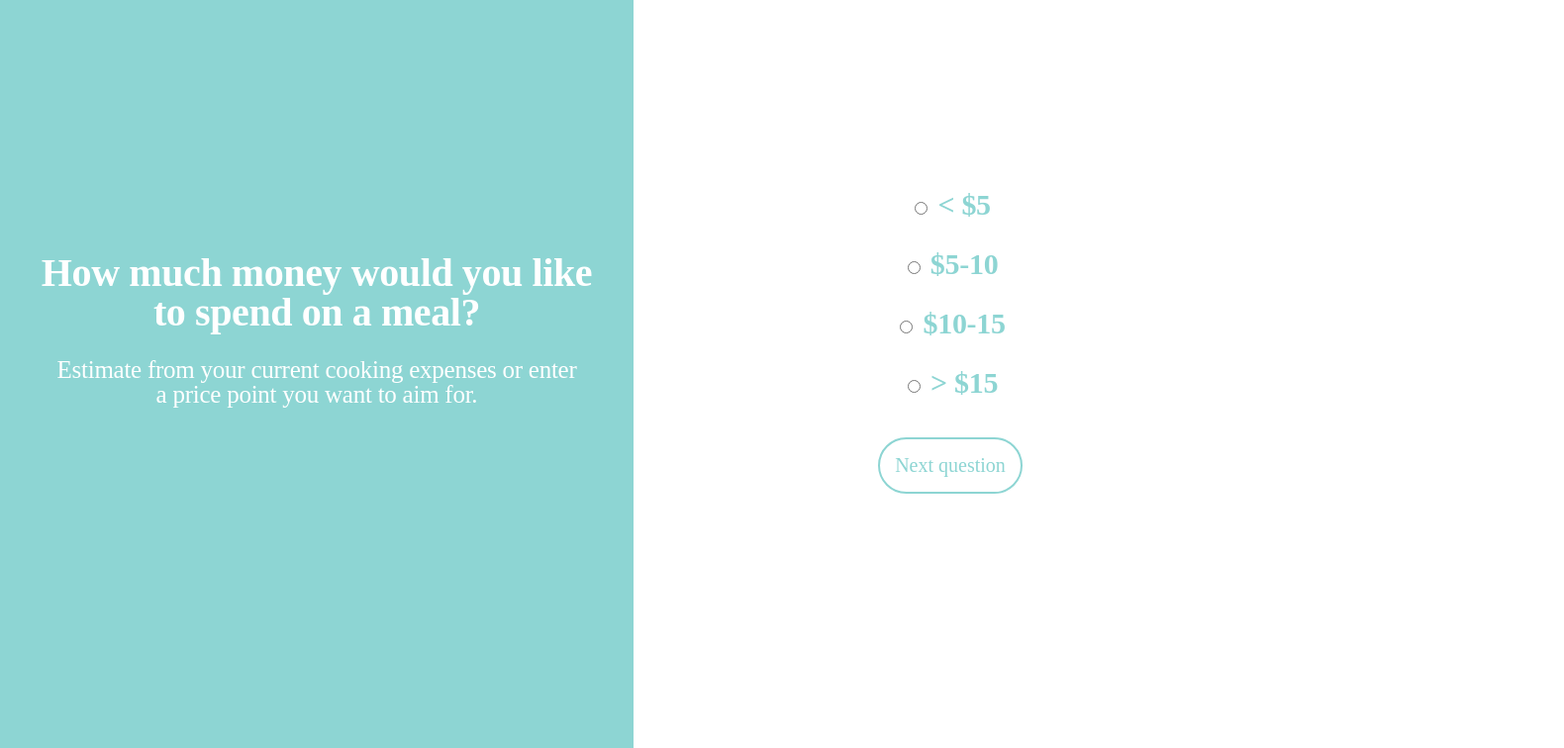
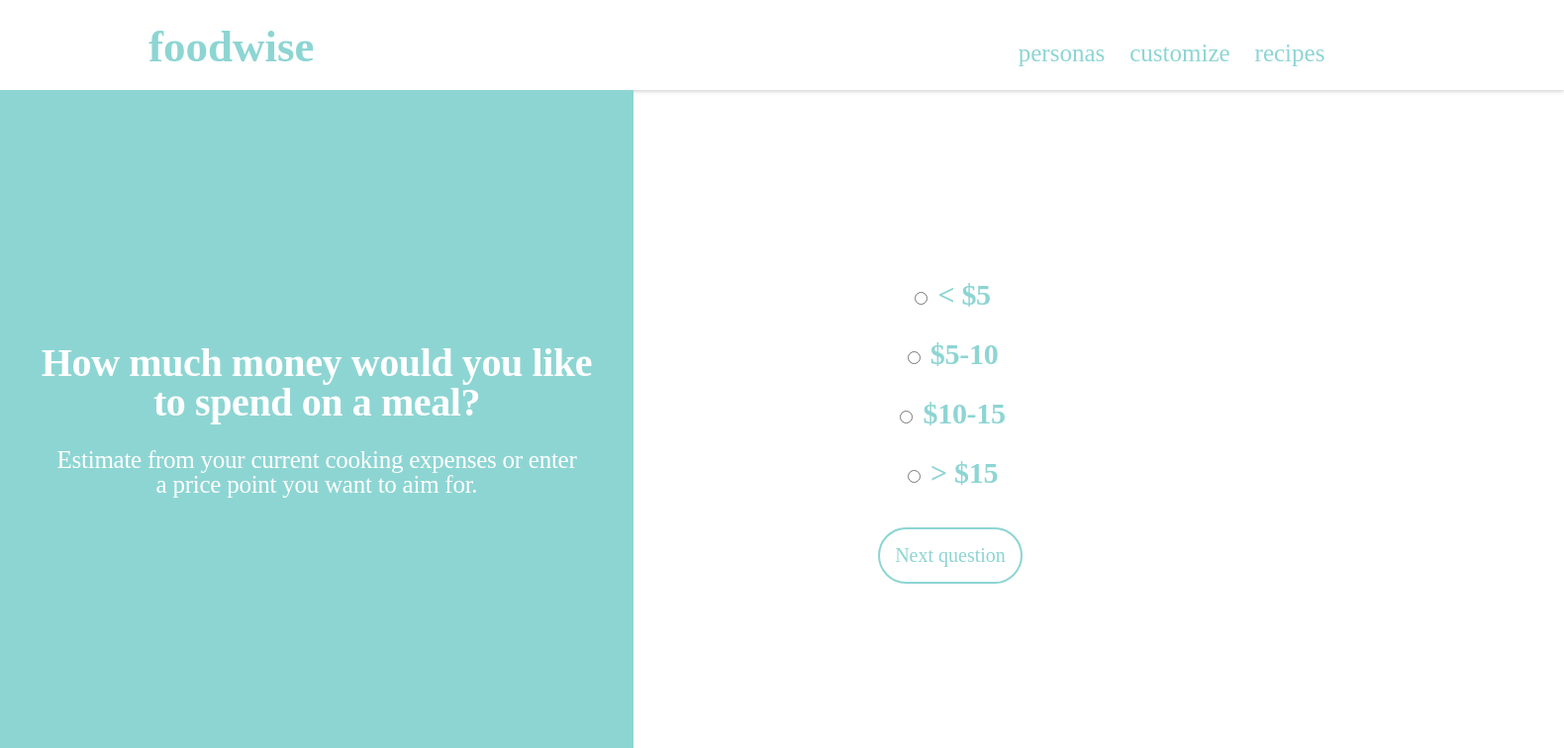
Before and after one commit to bstanfield/mealplanner, a React (Create React App) app: page /survey in a window 1280 px wide. Shown: the top 756 px of the page at 99% size, 1580 px wide, since content can reach past the window. Built offline with nearby package versions, Linux system fonts and the light colour scheme; a web font is replaced by a local one.

Commit message:
navigation

```diff
--- a/src/App.scss
+++ b/src/App.scss
@@ -1,4 +1,29 @@
 @import './variables.scss';
+
+.logo {
+  color: #8dd5d3;
+  font-size: 45px;
+  font-weight: 600;
+}
+
+.headers {
+  color: #8dd5d3;
+  font-size: 20px;
+  padding-left: 700px;
+  font-size: 25px;
+  font-weight: 500;
+}
+
+
+.headerhover:hover {
+  color: grey;
+}
+
+.hspace {
+  margin-left: .5em;
+  margin-right: .5em;
+}
+
 
 body {
   font-family: futura-pt;
@@ -103,10 +128,10 @@ p, ul {
 
 .nav-container{
   background-color: white;
+  height: fit-content;
+  padding: 35px 150px 25px 150px;
+  width: 100%;
   box-shadow: $standard-shadow;
-  height: fit-content;
-  padding: 20px 150px 15px 150px;
-  width: 100%;
 }
 
 .link-nostyle {
@@ -261,7 +286,7 @@ p, ul {
   -moz-background-size: cover;
   -o-background-size: cover;
   background-size: cover;
-  height: 100%;
+  height: 100vh;
   width: 100%;
   margin: auto;
   position: absolute;
--- a/src/components/Nav.js
+++ b/src/components/Nav.js
@@ -27,12 +27,14 @@ class Nav extends Component {
 
   render() {
     return(
-      <a className="link-nostyle" href="/">
+      <a className="navigationheader" href="/">
         <div className="nav-container">
-          <h3>
-            <span className="emoji" role="img" aria-label="broccoli emoji"> 🥗 </span>
-            {` Mealplanner`}
+          <h3 className="logo">
+            {` foodwise`} <span className="headers"><span className="headerhover">personas</span><span className="hspace"></span><span className="headerhover">customize</span><span className="hspace"></span><span className="headerhover">recipes</span></span>
           </h3>
+
+
+
         </div>
       </a>
     )
--- a/src/components/Survey.js
+++ b/src/components/Survey.js
@@ -1,5 +1,7 @@
 import React, { Component } from 'react';
 import '../survey.scss';
+import Nav from './Nav';
+
 import * as R from 'ramda';
 import { FontAwesomeIcon } from '@fortawesome/react-fontawesome';
 import { Route, Switch, Redirect } from 'react-router-dom';
@@ -189,8 +191,11 @@ class Survey extends Component {
     }
 
     return(
+      <div>
+      <Nav />
       <div className="surveycontainer">
        { this.renderSurveyQuestion(this.state.questions[this.state.index]) }
+      </div>
       </div>
     )
   }
--- a/src/variables.scss
+++ b/src/variables.scss
@@ -9,7 +9,7 @@ $accent-focus:  #8dd5d3;
 $secondary-accent: #b8d749;
 $body-text: #404040;
 $border-light: #dcdcdc;
-$standard-shadow: 0px 1px 5px #7C7C7C;
+$standard-shadow: 0px .5px 5px #BEBEBE;
 $white-shadow: 0px 1px 5px white;
 $fast-transition: 0.2s ease-in-out;
 $teal: #8dd5d3;
```
Also changed, not shown: src/texture.jpg (added).
